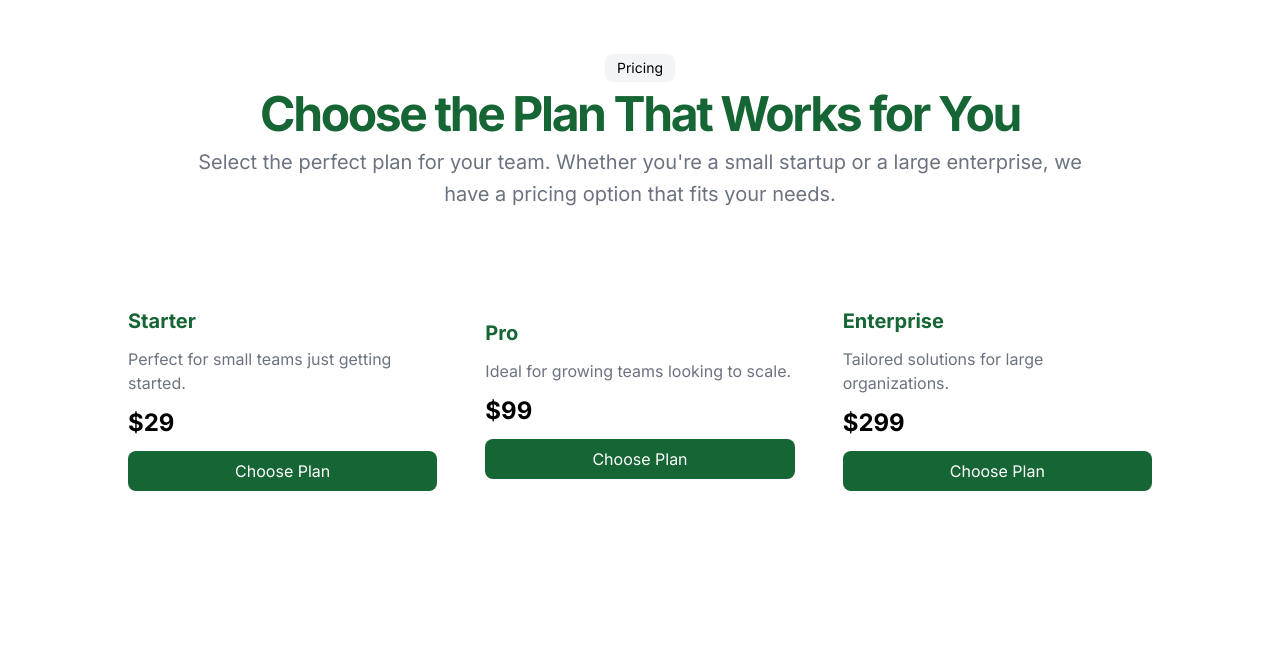
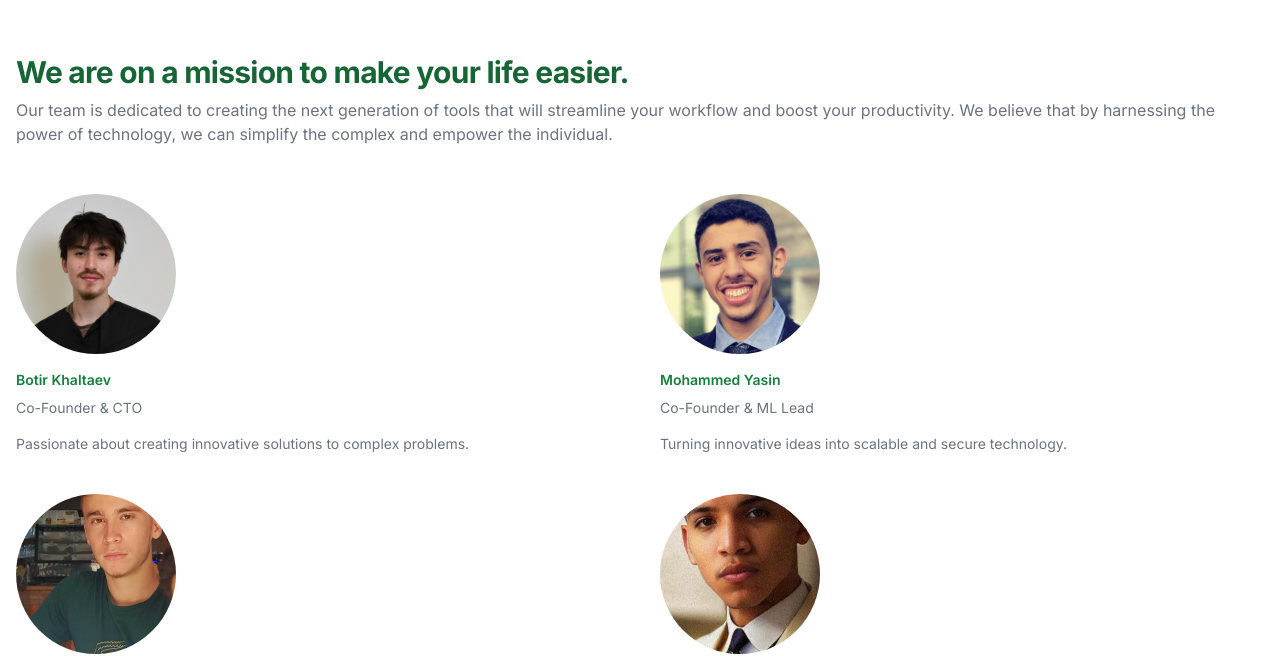
Before and after one commit to botirk38/smartGuardian, a Next.js app: page / in a window 1280 px wide. Shown: the part 3127-3783 px from the top of the page. Built offline with nearby package versions, Linux system fonts and the light colour scheme.

Commit message:
Remove pricing

```diff
--- a/app/page.tsx
+++ b/app/page.tsx
@@ -697,51 +697,6 @@ export default function Home() {
                     </div>
                 </section>
 
-                <section
-                    className="w-full py-12 md:py-24 lg:py-32"
-                    ref={pricingRef}
-                >
-                    <div className="container space-y-12 px-4 md:px-6">
-                        <div className="flex flex-col items-center justify-center space-y-4 text-center">
-                            <div className="space-y-2">
-                                <div className="inline-block rounded-lg bg-gray-100 px-3 py-1 text-sm dark:bg-gray-800">
-                                    Pricing
-                                </div>
-                                <h2 className="text-3xl text-green-800 font-bold tracking-tighter sm:text-5xl">
-                                    Choose the Plan That Works for You
-                                </h2>
-                                <p className="max-w-[900px] text-gray-500 md:text-xl/relaxed lg:text-base/relaxed xl:text-xl/relaxed dark:text-gray-400">
-                                    {`Select the perfect plan for your team. Whether you're a small startup or a large enterprise, we have a
-  pricing option that fits your needs.`}
-                                </p>
-                            </div>
-                        </div>
-
-                        <div className="mx-auto grid max-w-5xl items-center gap-6 py-12 lg:grid-cols-3 lg:gap-12">
-                            {plans.map((plan) => (
-                                <div
-                                    key={plan.id}
-                                    className="flex flex-col justify-center space-y-4"
-                                >
-                                    <div className="grid gap-3">
-                                        <h3 className="text-xl font-bold text-green-800">
-                                            {plan.name}
-                                        </h3>
-                                        <p className="text-gray-500 dark:text-gray-400">
-                                            {plan.description}
-                                        </p>
-                                        <div className="text-2xl font-bold">
-                                            ${plan.price}
-                                        </div>
-                                        <button className="bg-green-800 text-white px-4 py-2 rounded-lg">
-                                            Choose Plan
-                                        </button>
-                                    </div>
-                                </div>
-                            ))}
-                        </div>
-                    </div>
-                </section>
 
                 <section
                     className="w-full py-12 md:py-24 lg:py-32"
```
